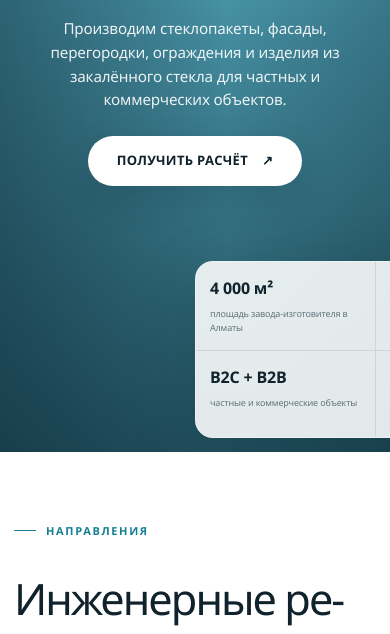
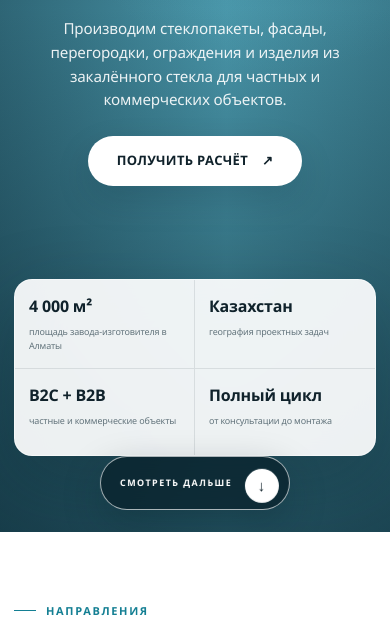
Before and after one commit to Bekzat0713/PrimeGlass, a website: page dist/index.html in a window 390 px wide. Shown: the part 438-1072 px from the top of the page. Drawn offline with Linux system fonts and the light colour scheme.

Commit message:
Center hero facts and clarify scroll cue

```diff
--- a/render.js
+++ b/render.js
@@ -107,7 +107,7 @@ function homePage() {
           <div><strong>B2C + B2B</strong><span>частные и коммерческие объекты</span></div>
           <div><strong>Полный цикл</strong><span>от консультации до монтажа</span></div>
         </div>
-        <a class="hero-scroll-cue" href="#services" aria-label="Перейти к направлениям"><span>Смотреть решения</span><i aria-hidden="true">↓</i></a>
+        <a class="hero-scroll-cue" href="#services" aria-label="Смотреть дальше"><span>Смотреть дальше</span><i aria-hidden="true">↓</i></a>
       </section>
 
       <section class="section" id="services">
--- a/style.css
+++ b/style.css
@@ -308,18 +308,19 @@ h3{line-height:1.12}
 .home-hero .hero-picture,.home-hero .hero-picture img{width:100%;height:100%}
 .home-hero .hero-picture img{object-fit:cover;object-position:center 54%;transform:scale(1.08) translate3d(0,var(--hero-parallax,0px),0);will-change:transform}
 .home-hero .hero-media::before,.home-hero .hero-media-caption{display:none}
-.home-hero .fact-strip{position:absolute;z-index:4;left:50%;bottom:28px;transform:translateX(-50%);grid-template-columns:repeat(4,1fr);border:1px solid rgba(255,255,255,.35);border-radius:22px;background:rgba(255,255,255,.88);box-shadow:0 18px 65px rgba(6,28,37,.2);backdrop-filter:blur(18px);color:var(--ink);overflow:hidden}
+.home-hero .fact-strip{position:absolute;z-index:4;left:50%;bottom:96px;width:min(1120px,calc(100% - 96px));transform:translateX(-50%);grid-template-columns:repeat(4,1fr);border:1px solid rgba(255,255,255,.52);border-radius:22px;background:rgba(255,255,255,.92);box-shadow:0 24px 75px rgba(6,28,37,.28);backdrop-filter:blur(22px);color:var(--ink);overflow:hidden}
 .home-hero .fact-strip>div{min-height:112px;border:0;border-right:1px solid rgba(16,34,43,.1)}
 .home-hero .fact-strip>div:first-child{border-left:0}
 .home-hero .fact-strip>div:last-child{border-right:0}
 .home-hero .fact-strip strong{font-family:var(--display);font-size:22px;font-weight:650}
-.hero-scroll-cue{position:absolute;z-index:5;right:22px;top:50%;display:flex;align-items:center;gap:12px;color:#fff;font-size:9px;font-weight:750;letter-spacing:.16em;text-transform:uppercase;writing-mode:vertical-rl;transform:translateY(-50%)}
-.hero-scroll-cue::before{content:"";width:1px;height:52px;background:rgba(255,255,255,.5)}
-.hero-scroll-cue i{width:34px;height:34px;display:grid;place-items:center;border:1px solid rgba(255,255,255,.48);border-radius:50%;font-style:normal;writing-mode:horizontal-tb;animation:scrollCue 1.8s ease-in-out infinite}
+.hero-scroll-cue{position:absolute;z-index:6;left:50%;bottom:25px;display:flex;align-items:center;gap:13px;padding:9px 10px 9px 19px;border:1px solid rgba(255,255,255,.65);border-radius:999px;background:rgba(8,31,41,.72);box-shadow:0 14px 38px rgba(5,24,32,.28);backdrop-filter:blur(14px);color:#fff;font-size:9px;font-weight:750;letter-spacing:.16em;text-transform:uppercase;transform:translateX(-50%);white-space:nowrap}
+.hero-scroll-cue::before{display:none}
+.hero-scroll-cue i{width:34px;height:34px;display:grid;place-items:center;border-radius:50%;background:#fff;color:var(--ink);font-size:15px;font-style:normal;animation:scrollCue 1.8s ease-in-out infinite}
 @keyframes scrollCue{0%,100%{transform:translateY(0)}50%{transform:translateY(7px)}}
 
 .page-home{perspective:1400px}
 .page-home .depth-layer{transform:perspective(1400px) translate3d(0,var(--depth-y,0px),var(--depth-z,0px)) rotateX(var(--depth-rx,0deg));transform-origin:center;will-change:transform;backface-visibility:hidden}
+.page-home .fact-strip.depth-layer{transform:translateX(-50%) perspective(1400px) translate3d(0,var(--depth-y,0px),var(--depth-z,0px)) rotateX(var(--depth-rx,0deg))}
 .page-home .hero-actions .button{box-shadow:0 14px 34px rgba(5,28,38,.15);transform:perspective(700px) translate3d(var(--button-x,0px),var(--button-y,0px),0) rotateX(var(--button-rx,0deg)) rotateY(var(--button-ry,0deg));will-change:transform}
 .page-home .hero-actions .button:hover{box-shadow:0 22px 48px rgba(5,28,38,.25)}
 
@@ -374,12 +375,12 @@ h3{line-height:1.12}
   :root{--container:min(100% - 36px,860px)}
   .section{padding:88px 0}
   .page-home .site-header{height:70px}
-  .home-hero-grid{min-height:860px;padding:140px 28px 260px}
-  .home-hero .fact-strip{bottom:22px;grid-template-columns:1fr 1fr}
+  .home-hero-grid{min-height:900px;padding:140px 28px 330px}
+  .home-hero .fact-strip{bottom:82px;width:min(720px,calc(100% - 44px));grid-template-columns:1fr 1fr}
   .home-hero .fact-strip>div{min-height:94px;padding:18px}
   .home-hero .fact-strip>div:nth-child(2){border-right:0}
   .home-hero .fact-strip>div:nth-child(-n+2){border-bottom:1px solid rgba(16,34,43,.1)}
-  .hero-scroll-cue{display:none}
+  .hero-scroll-cue{bottom:22px}
   .production-grid{grid-template-columns:1fr}
   .production-media,.production-copy{grid-column:1;grid-row:auto}
   .production-media{order:2}
@@ -392,8 +393,8 @@ h3{line-height:1.12}
   h1,h2,h3{font-family:var(--display);font-weight:560;letter-spacing:-.045em}
   .section{padding:70px 0}
   .page-home .site-header,.page-home .site-header.is-scrolled{height:68px}
-  .home-hero{min-height:820px}
-  .home-hero-grid{width:100%;min-height:820px;display:flex;gap:0;padding:116px 14px 250px}
+  .home-hero{min-height:880px}
+  .home-hero-grid{width:100%;min-height:880px;display:flex;gap:0;padding:116px 14px 330px}
   .home-hero h1{font-size:clamp(3rem,14.5vw,4.4rem);line-height:.98}
   .home-hero .eyebrow{font-size:9px;letter-spacing:.11em}
   .home-hero .hero-lead{max-width:340px;margin-top:20px;font-size:.95rem}
@@ -404,7 +405,7 @@ h3{line-height:1.12}
   .home-hero .factory-proof strong{font-size:1.25rem}
   .home-hero .factory-proof span{font-size:8px}
   .home-hero .hero-picture img{object-position:center 55%}
-  .home-hero .fact-strip{width:var(--container);bottom:14px;border-radius:18px}
+  .home-hero .fact-strip{width:var(--container);bottom:76px;border-radius:18px}
   .home-hero .fact-strip>div{min-height:86px;padding:14px}
   .home-hero .fact-strip strong{font-size:16px}
   .home-hero .fact-strip span{font-size:9px}
@@ -422,6 +423,7 @@ h3{line-height:1.12}
   .process-list h3{font-size:1.45rem}
   .cta-section{padding-bottom:55px}
   .page-home .depth-layer,.page-home .hero-actions .button{transform:none!important;will-change:auto}
+  .page-home .fact-strip.depth-layer{transform:translateX(-50%)!important}
   .home-hero .hero-picture img{transform:scale(1.03);will-change:auto}
 }
 
--- a/validate.js
+++ b/validate.js
@@ -100,6 +100,7 @@ assert.match(renderHome(), /<body class="page-home">/, 'Home page needs a visual
 assert.match(renderHome(), /Архитектура стекла/, 'Home page needs the premium architectural positioning');
 assert.match(renderHome(), /\/photos\/image4\.webp/, 'Home hero must use a single uninterrupted architectural image');
 assert.doesNotMatch(renderHome(), /<section class="home-hero">[\s\S]*?\/photos\/image2\.webp/, 'Composite image must not be used in the hero');
+assert.match(renderHome(), /class="hero-scroll-cue"[^>]*><span>Смотреть дальше<\/span>/, 'Home page needs a visible centered scroll cue');
 for (const html of servicePages) {
   assert.match(html, /Завод-изготовитель · 4 000 м²/, 'Service pages must reinforce the manufacturing position');
 }
```
Also changed, not shown: dist/index.html, dist/style.css.
